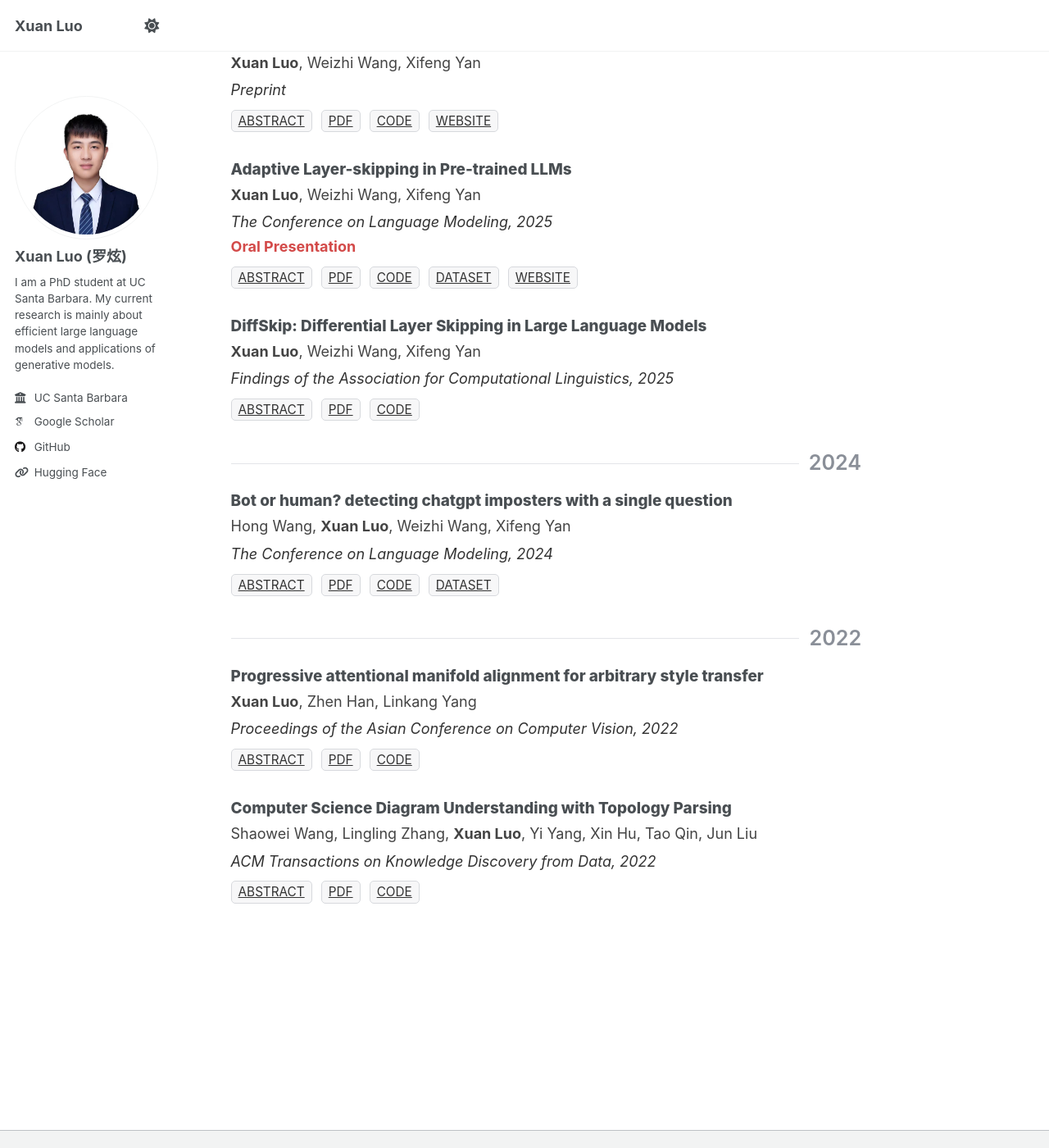
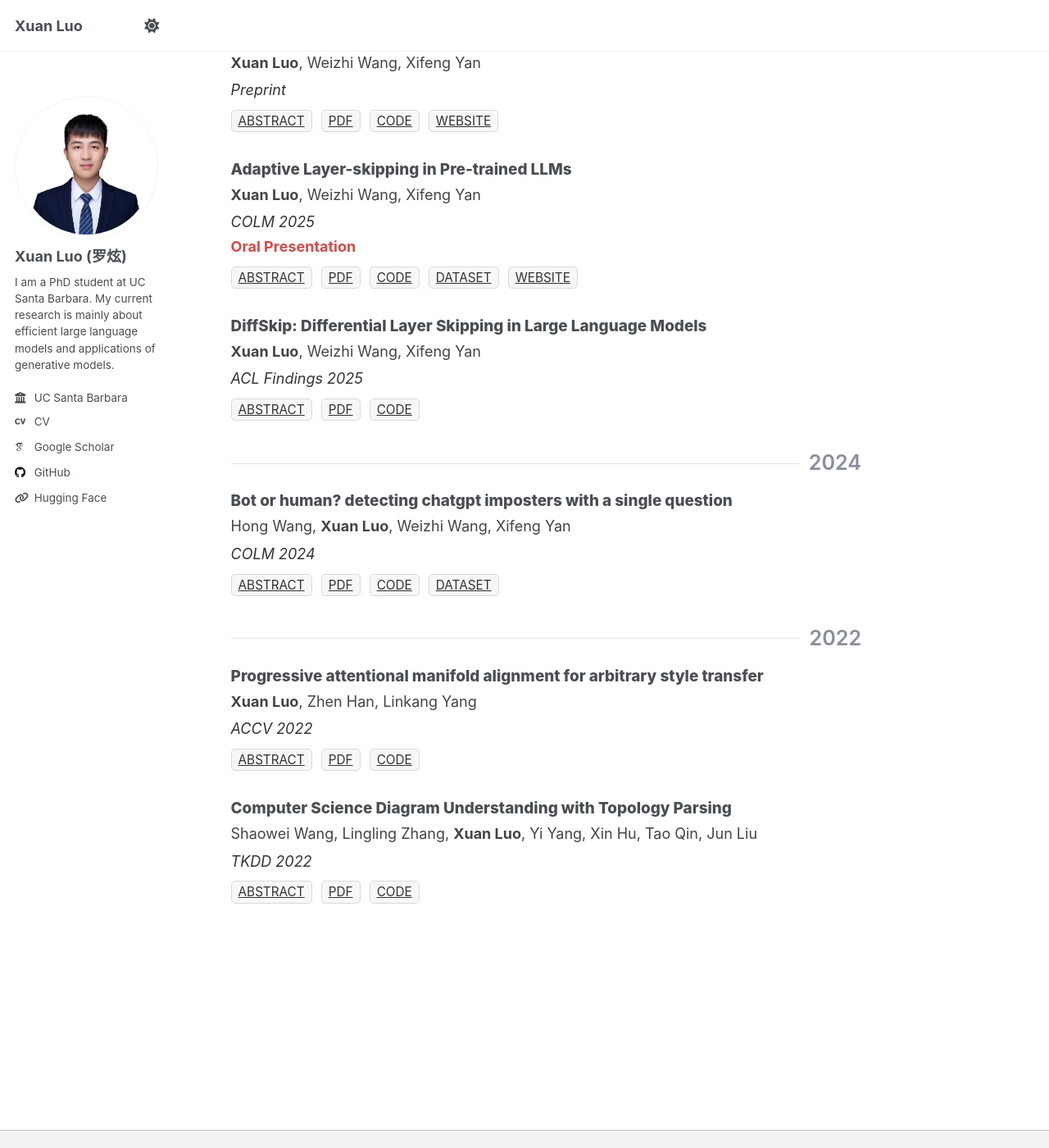
Before and after one commit to luoxuan-cs/luoxuan-cs.github.io, a Jekyll site: the page built from _pages/about.md, in a window 1280 px wide and 1400 px high, scrolled down 431 px. Shown: the whole window at 82% size. Built offline with Jekyll 4.4.1, drawn with Linux system fonts in a browser that asks for light colours; some web fonts are replaced; a script that is not in the unit is left out; some of the changed text lies outside the part shown.

Commit message:
Update homepage: abbreviate conference names, add CV download link, update contact info, and add DMTD news to FlexiDepth page

```diff
--- a/_config.yml
+++ b/_config.yml
@@ -31,6 +31,7 @@ author:
   employer         : "UC Santa Barbara"
   uri              :
   email            :
+  cv               : "/images/cv/CV-XuanLuo.pdf"
 
   # Academic websites
   academia         :
--- a/_includes/author-profile.html
+++ b/_includes/author-profile.html
@@ -35,6 +35,9 @@
       {% endif %}
       {% if author.email %}
         <li><a href="mailto:{{ author.email }}"><i class="fas fa-fw fa-envelope icon-pad-right" aria-hidden="true"></i>{{ site.data.ui-text[site.locale].email_label | default: "Email" }}</a></li>
+      {% endif %}
+      {% if author.cv %}
+        <li><a href="{{ author.cv }}"><i class="ai ai-cv ai-fw icon-pad-right" aria-hidden="true"></i>CV</a></li>
       {% endif %}
 
       <!-- Font Awesome and Academicons icons / Academic websites -->
--- a/_pages/about.md
+++ b/_pages/about.md
@@ -4,7 +4,7 @@ title: "Xuan Luo (罗炫)"
 author_profile: true
 ---
 
-**Email**: xuan_luo AT ucsb DOT edu
+xuan_luo AT ucsb DOT edu / [GitHub](https://github.com/luoxuan-cs) / [Google Scholar](https://scholar.google.com/citations?user=z5pKzAcAAAAJ&hl) / [Hugging Face](https://huggingface.co/xuan-luo) / [CV](/images/cv/CV-XuanLuo.pdf)
 
 I'm a 3rd year PhD student advised by Prof. [Xifeng Yan](https://sites.cs.ucsb.edu/~xyan/) in University of California Santa Barbara. My current research is mainly about efficient large language models and applications of generative models.
 
@@ -31,7 +31,7 @@ I'm a 3rd year PhD student advised by Prof. [Xifeng Yan](https://sites.cs.ucsb.e
   <div class="pub-item">
     <div class="pub-title"><a href="/flexidepth/">Adaptive Layer-skipping in Pre-trained LLMs</a></div>
     <div class="pub-authors"><strong>Xuan Luo</strong>, Weizhi Wang, Xifeng Yan</div>
-    <div class="pub-venue">The Conference on Language Modeling, 2025</div>
+    <div class="pub-venue">COLM 2025</div>
     <div class="pub-oral">Oral Presentation</div>
     <div class="pub-buttons">
       <span class="btn-popover">
@@ -49,7 +49,7 @@ I'm a 3rd year PhD student advised by Prof. [Xifeng Yan](https://sites.cs.ucsb.e
   <div class="pub-item">
     <div class="pub-title">DiffSkip: Differential Layer Skipping in Large Language Models</div>
     <div class="pub-authors"><strong>Xuan Luo</strong>, Weizhi Wang, Xifeng Yan</div>
-    <div class="pub-venue">Findings of the Association for Computational Linguistics, 2025</div>
+    <div class="pub-venue">ACL Findings 2025</div>
     <div class="pub-buttons">
       <span class="btn-popover">
         <a class="btn-tag" href="#" onclick="return false;">ABSTRACT</a>
@@ -65,7 +65,7 @@ I'm a 3rd year PhD student advised by Prof. [Xifeng Yan](https://sites.cs.ucsb.e
   <div class="pub-item">
     <div class="pub-title">Bot or human? detecting chatgpt imposters with a single question</div>
     <div class="pub-authors">Hong Wang, <strong>Xuan Luo</strong>, Weizhi Wang, Xifeng Yan</div>
-    <div class="pub-venue">The Conference on Language Modeling, 2024</div>
+    <div class="pub-venue">COLM 2024</div>
     <div class="pub-buttons">
       <span class="btn-popover">
         <a class="btn-tag" href="#" onclick="return false;">ABSTRACT</a>
@@ -82,7 +82,7 @@ I'm a 3rd year PhD student advised by Prof. [Xifeng Yan](https://sites.cs.ucsb.e
   <div class="pub-item">
     <div class="pub-title">Progressive attentional manifold alignment for arbitrary style transfer</div>
     <div class="pub-authors"><strong>Xuan Luo</strong>, Zhen Han, Linkang Yang</div>
-    <div class="pub-venue">Proceedings of the Asian Conference on Computer Vision, 2022</div>
+    <div class="pub-venue">ACCV 2022</div>
     <div class="pub-buttons">
       <span class="btn-popover">
         <a class="btn-tag" href="#" onclick="return false;">ABSTRACT</a>
@@ -97,7 +97,7 @@ I'm a 3rd year PhD student advised by Prof. [Xifeng Yan](https://sites.cs.ucsb.e
   <div class="pub-item">
     <div class="pub-title">Computer Science Diagram Understanding with Topology Parsing</div>
     <div class="pub-authors">Shaowei Wang, Lingling Zhang, <strong>Xuan Luo</strong>, Yi Yang, Xin Hu, Tao Qin, Jun Liu</div>
-    <div class="pub-venue">ACM Transactions on Knowledge Discovery from Data, 2022</div>
+    <div class="pub-venue">TKDD 2022</div>
     <div class="pub-buttons">
       <span class="btn-popover">
         <a class="btn-tag" href="#" onclick="return false;">ABSTRACT</a>
```
Also changed, not shown: _pages/flexidepth.md (+5 -1 lines), 1 other file.
